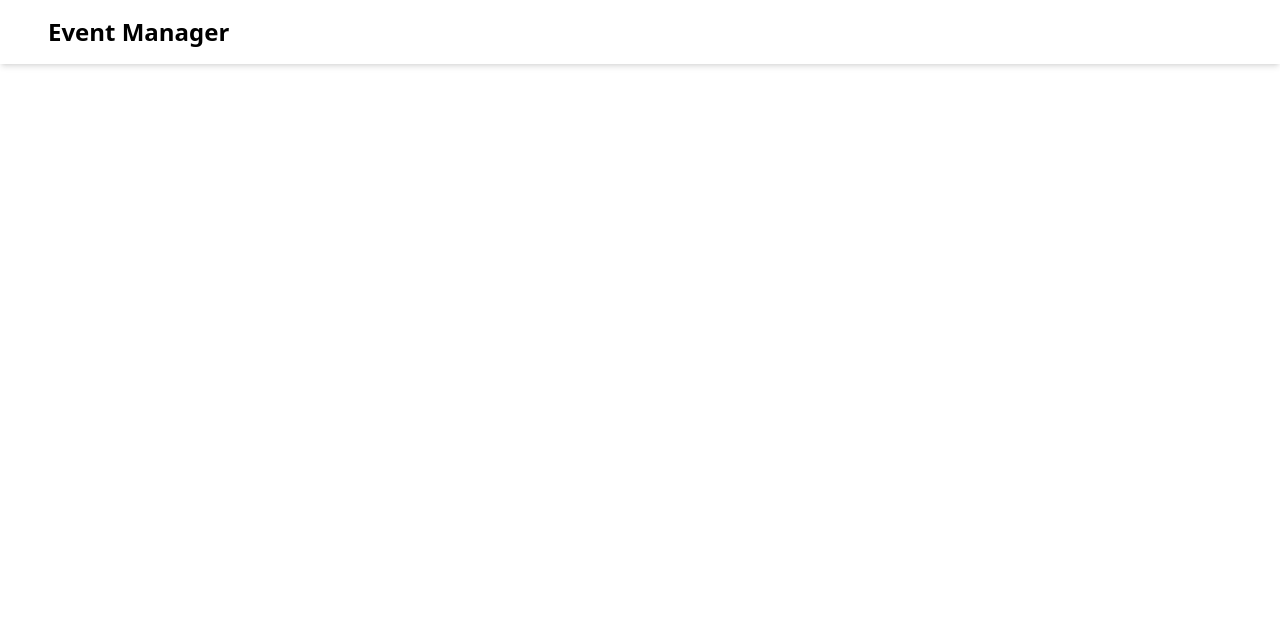
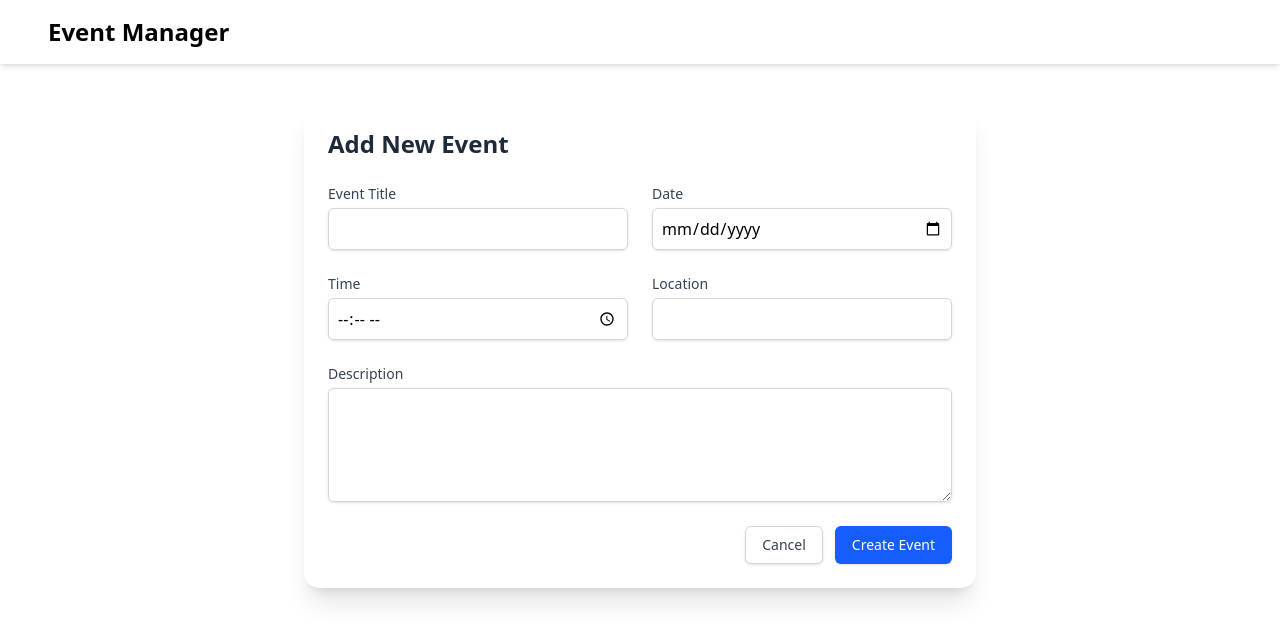
Before and after one commit to nikhilShakya7/ReactJs-EventManager, a React (Vite) app: page /AddEvent in a window 1280 px wide. Before the commit this address had no page. Shown: the top 642 px of the page. Built offline with nearby package versions, Linux system fonts and the light colour scheme.

Commit message:
Form created for add event

```diff
--- a/src/App.tsx
+++ b/src/App.tsx
@@ -1,6 +1,7 @@
 import { Routes, Route } from "react-router-dom";
 import Home from "./Components/Pages/Home";
 import Header from "./Components/Header";
+import AddEvent from "./Components/Pages/AddEvent";
 const App = () => {
   return (
     <>
@@ -8,6 +9,7 @@ const App = () => {
 
       <Routes>
         <Route path="/" element={<Home />} />
+        <Route path="/AddEvent" element={<AddEvent />} />
       </Routes>
     </>
   );
--- /dev/null
+++ b/src/Components/Pages/AddEvent.tsx
@@ -0,0 +1,110 @@
+import React, { useState, useCallback } from "react";
+import { useNavigate } from "react-router-dom";
+
+type EventData = {
+  title: string;
+  date: string;
+  time: string;
+  location: string;
+  description: string;
+};
+
+const AddEvent: React.FC = () => {
+  const navigate = useNavigate();
+
+  const [eventData, setEventData] = useState<EventData>({
+    title: "",
+    date: "",
+    time: "",
+    location: "",
+    description: "",
+  });
+
+  const handleChange = useCallback(
+    (e: React.ChangeEvent<HTMLInputElement | HTMLTextAreaElement>) => {
+      const { name, value } = e.target;
+      setEventData((prev) => ({ ...prev, [name]: value }));
+    },
+    []
+  );
+
+  const handleSubmit = useCallback(
+    (e: React.FormEvent) => {
+      e.preventDefault();
+      console.log("Event submitted:", eventData);
+      alert("Event created successfully!");
+      navigate("ViewEvent");
+    },
+    [eventData, navigate]
+  );
+
+  return (
+    <section className="max-w-2xl mx-auto mt-10 p-6 bg-white shadow-xl rounded-2xl">
+      <h2 className="text-2xl font-bold text-gray-800 mb-6">Add New Event</h2>
+
+      <form onSubmit={handleSubmit} className="space-y-6">
+        <div className="grid grid-cols-1 sm:grid-cols-2 gap-6">
+          {[
+            { id: "title", label: "Event Title", type: "text" },
+            { id: "date", label: "Date", type: "date" },
+            { id: "time", label: "Time", type: "time" },
+            { id: "location", label: "Location", type: "text" },
+          ].map(({ id, label, type }) => (
+            <div key={id}>
+              <label
+                htmlFor={id}
+                className="block text-sm font-medium text-gray-700"
+              >
+                {label}
+              </label>
+              <input
+                type={type}
+                id={id}
+                name={id}
+                value={eventData[id as keyof EventData]}
+                onChange={handleChange}
+                required
+                className="mt-1 block w-full rounded-md border border-gray-300 shadow-sm focus:border-blue-500 focus:ring-blue-500 p-2"
+              />
+            </div>
+          ))}
+        </div>
+
+        <div>
+          <label
+            htmlFor="description"
+            className="block text-sm font-medium text-gray-700"
+          >
+            Description
+          </label>
+          <textarea
+            id="description"
+            name="description"
+            rows={4}
+            value={eventData.description}
+            onChange={handleChange}
+            className="mt-1 block w-full rounded-md border border-gray-300 shadow-sm focus:border-blue-500 focus:ring-blue-500 p-2"
+          />
+        </div>
+
+        <div className="flex justify-end gap-3">
+          <button
+            type="button"
+            onClick={() => navigate(-1)}
+            className="px-4 py-2 text-sm font-medium text-gray-700 bg-white border border-gray-300 rounded-md shadow-sm hover:bg-gray-100"
+          >
+            Cancel
+          </button>
+          <button
+            type="submit"
+            className="px-4 py-2 text-sm font-medium text-white bg-blue-600 border border-transparent rounded-md shadow-sm hover:bg-blue-700"
+          >
+            Create Event
+          </button>
+        </div>
+      </form>
+    </section>
+  );
+};
+
+export default AddEvent;
--- a/src/Components/Pages/Home.tsx
+++ b/src/Components/Pages/Home.tsx
@@ -11,7 +11,7 @@ const Home = () => {
 
         <div className="grid grid-cols-1 md:grid-cols-2 gap-6">
           <Link
-            to="/add-event"
+            to="/AddEvent"
             className="bg-white rounded-xl shadow-md p-6 hover:shadow-lg transition-all duration-200 border border-gray-100 hover:border-blue-100"
           >
             <h2 className="text-xl font-semibold text-gray-700 mb-2">
```
